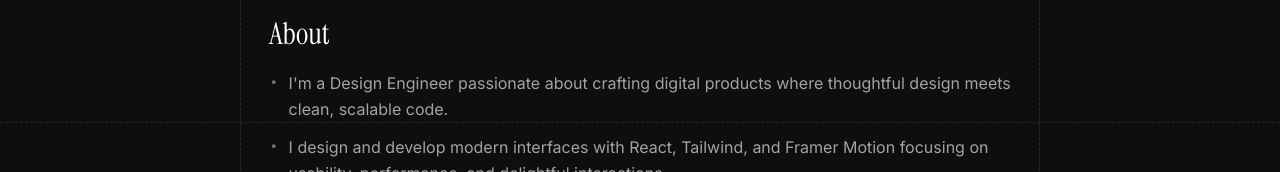
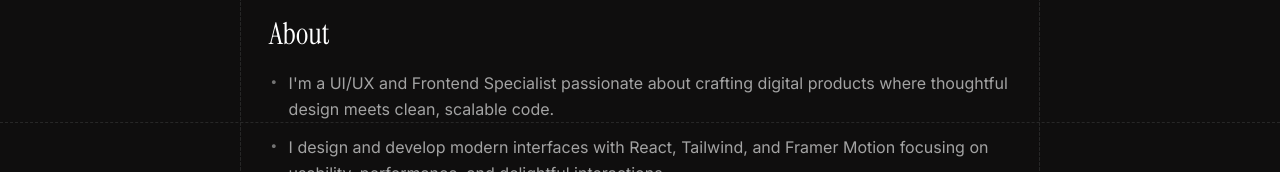
Before and after one commit to Rohitkhb7/Portfolio, a Next.js app: page / in a window 1280 px wide. Shown: the part 478-650 px from the top of the page. Built offline with nearby package versions, Linux system fonts and the light colour scheme.

Commit message:
feat: update role title to UI/UX and Frontend Specialist

```diff
--- a/src/data/portfolio.ts
+++ b/src/data/portfolio.ts
@@ -39,13 +39,13 @@ export interface SocialItem {
 
 export const profileInfo: ProfileInfo = {
   name: "Rohit",
-  role: "Design Engineer",
+  role: "UI/UX and Frontend Specialist",
   location: "India",
   bannerUrl: "https://images.unsplash.com/photo-1618005182384-a83a8bd57fbe?q=80&w=1200&auto=format&fit=crop",
   avatarUrl: "/avatar.jpg",
   bioBullets: [
     {
-      text: "I'm a Design Engineer passionate about crafting digital products where thoughtful design meets clean, scalable code.",
+      text: "I'm a UI/UX and Frontend Specialist passionate about crafting digital products where thoughtful design meets clean, scalable code.",
     },
     {
       text: "I design and develop modern interfaces with React, Tailwind, and Framer Motion focusing on usability, performance, and delightful interactions.",
```
